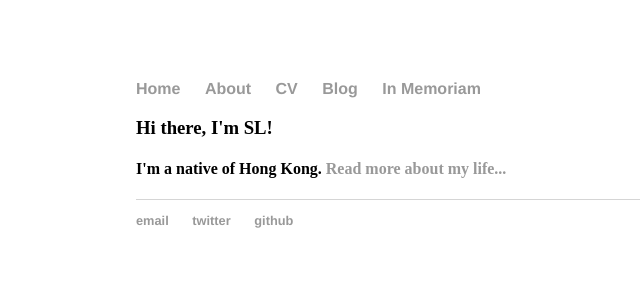
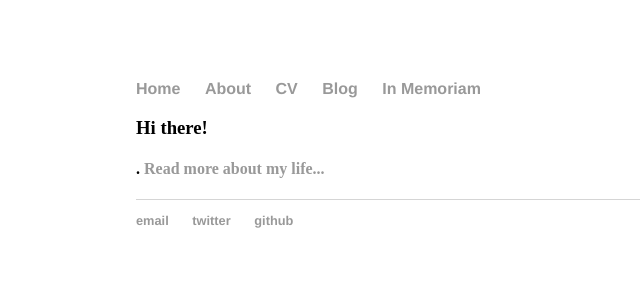
Before and after one commit to abookcanada/abookcanada.github.io, a Jekyll site: the page built from index.html, in a window 1280 px wide. Shown: the top 300 px of the page, without its empty margins (184-824 px from the left). Built offline with Jekyll 4.4.1, drawn with Linux system fonts in a browser that asks for light colours.

Commit message:
Update index.html

```diff
--- a/index.html
+++ b/index.html
@@ -1,8 +1,8 @@
 ---
 layout: default
-title: SL-Home
+title: Home
 ---
 <div class="blurb">
-	<h3>Hi there, I'm SL!</h3>
-	<h4>I'm a native of Hong Kong. <a href="/about">Read more about my life...</a></h4>
+	<h3>Hi there!</h3>
+	<h4>. <a href="/about">Read more about my life...</a></h4>
 </div><!-- /.blurb -->
```
